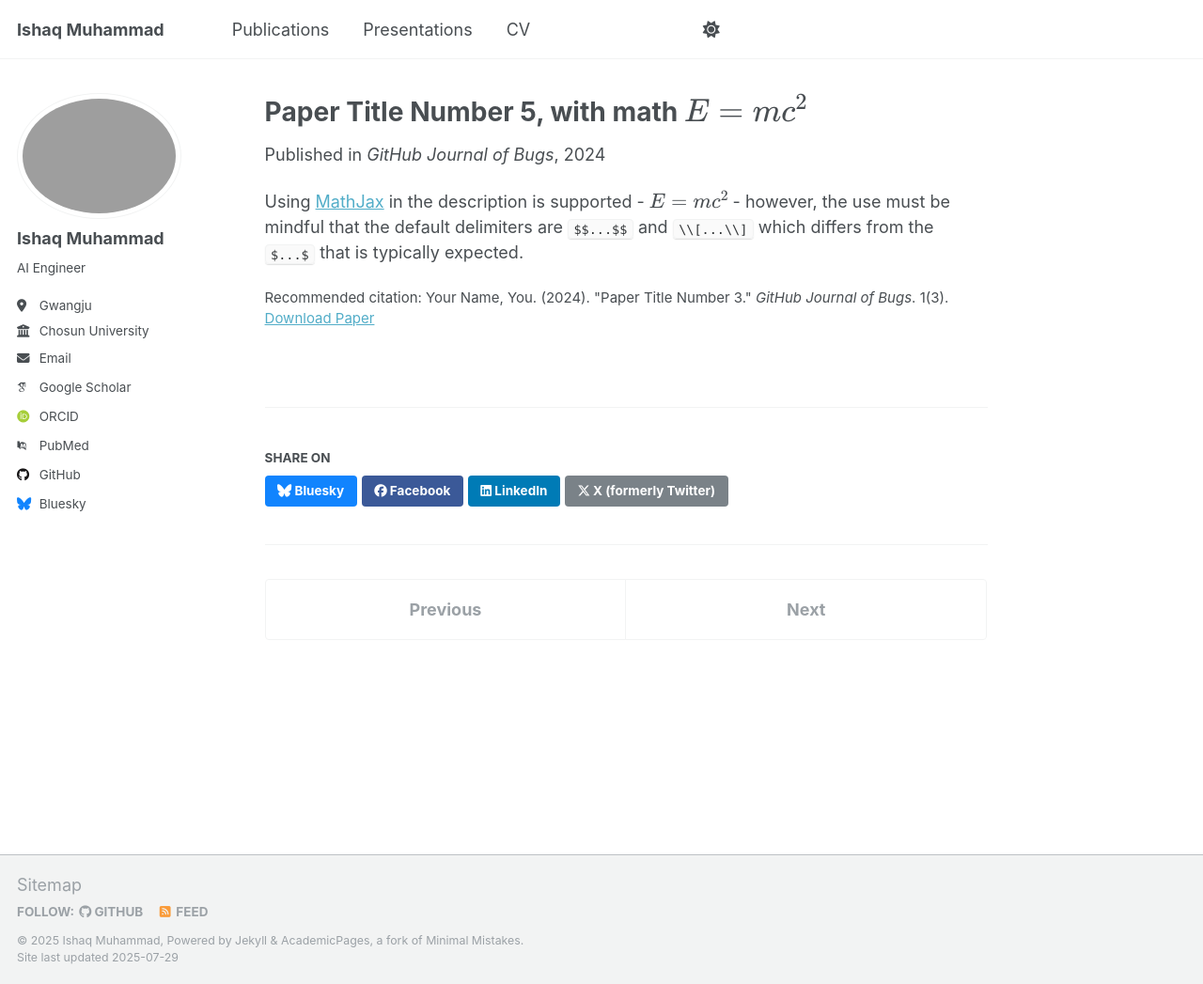
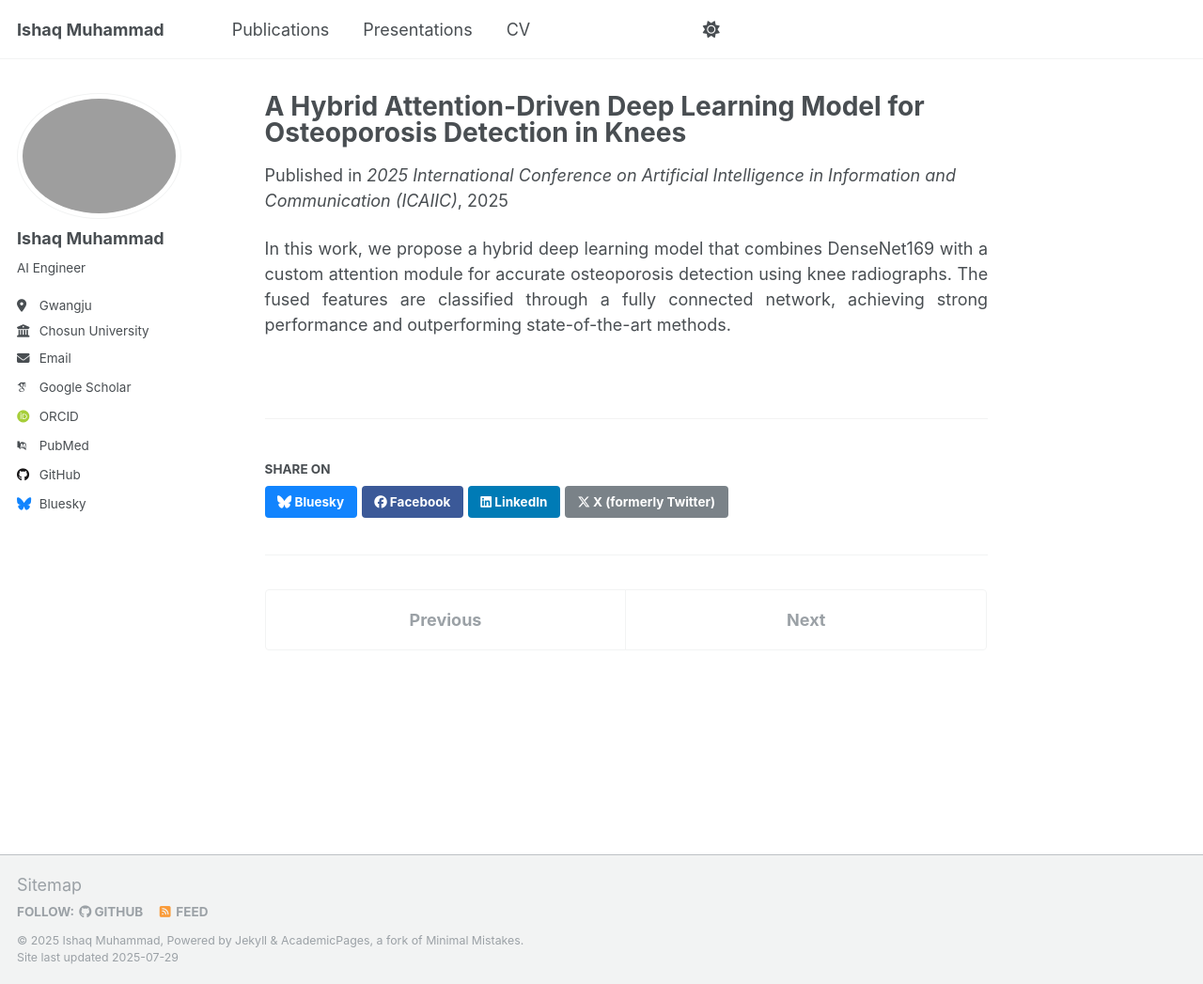
Before and after one commit to IshaqMKhan/IshaqMKhan.github.io, a Jekyll site: the page built from _publications/2025-06-08-paper-title-number-5.md, in a window 1280 px wide and 1047 px high. Shown: the whole window at 94% size. Built offline with Jekyll 4.4.1, drawn with Linux system fonts in a browser that asks for light colours; some web fonts are replaced; a script that is not in the unit is left out.

Commit message:
Update 2025-06-08-paper-title-number-5.md

```diff
--- a/_publications/2025-06-08-paper-title-number-5.md
+++ b/_publications/2025-06-08-paper-title-number-5.md
@@ -1,13 +1,12 @@
 ---
-title: "Paper Title Number 5, with math $$E=mc^2$$"
+title: "A Hybrid Attention-Driven Deep Learning Model for Osteoporosis Detection in Knees"
 collection: publications
-category: conferences
-permalink: /publication/2024-02-17-paper-title-number-4
-excerpt: 'This paper is about a famous math equation, $$E=mc^2$$'
-date: 2024-02-17
-venue: 'GitHub Journal of Bugs'
-paperurl: 'http://academicpages.github.io/files/paper3.pdf'
-citation: 'Your Name, You. (2024). &quot;Paper Title Number 3.&quot; <i>GitHub Journal of Bugs</i>. 1(3).'
+category: manuscripts
+permalink: /publication/2025-02-18-hybrid-attention-osteoporosis
+date: 2025-02-18
+venue: '2025 International Conference on Artificial Intelligence in Information and Communication (ICAIIC)'
+status: 'Published'
+authors: 'Ishaq Muhammad and Bumshik Lee'
+doi: 'https://doi.org/10.1109/ICAIIC64266.2025.10920829'
 ---
-
-Using [MathJax](https://www.mathjax.org/) in the description is supported - $$E=mc^2$$ - however, the use must be mindful that the default delimiters are `$$...$$` and `\\[...\\]` which differs from the `$...$` that is typically expected.
+<p style="text-align: justify;"> In this work, we propose a hybrid deep learning model that combines DenseNet169 with a custom attention module for accurate osteoporosis detection using knee radiographs. The fused features are classified through a fully connected network, achieving strong performance and outperforming state-of-the-art methods. </p>
```
